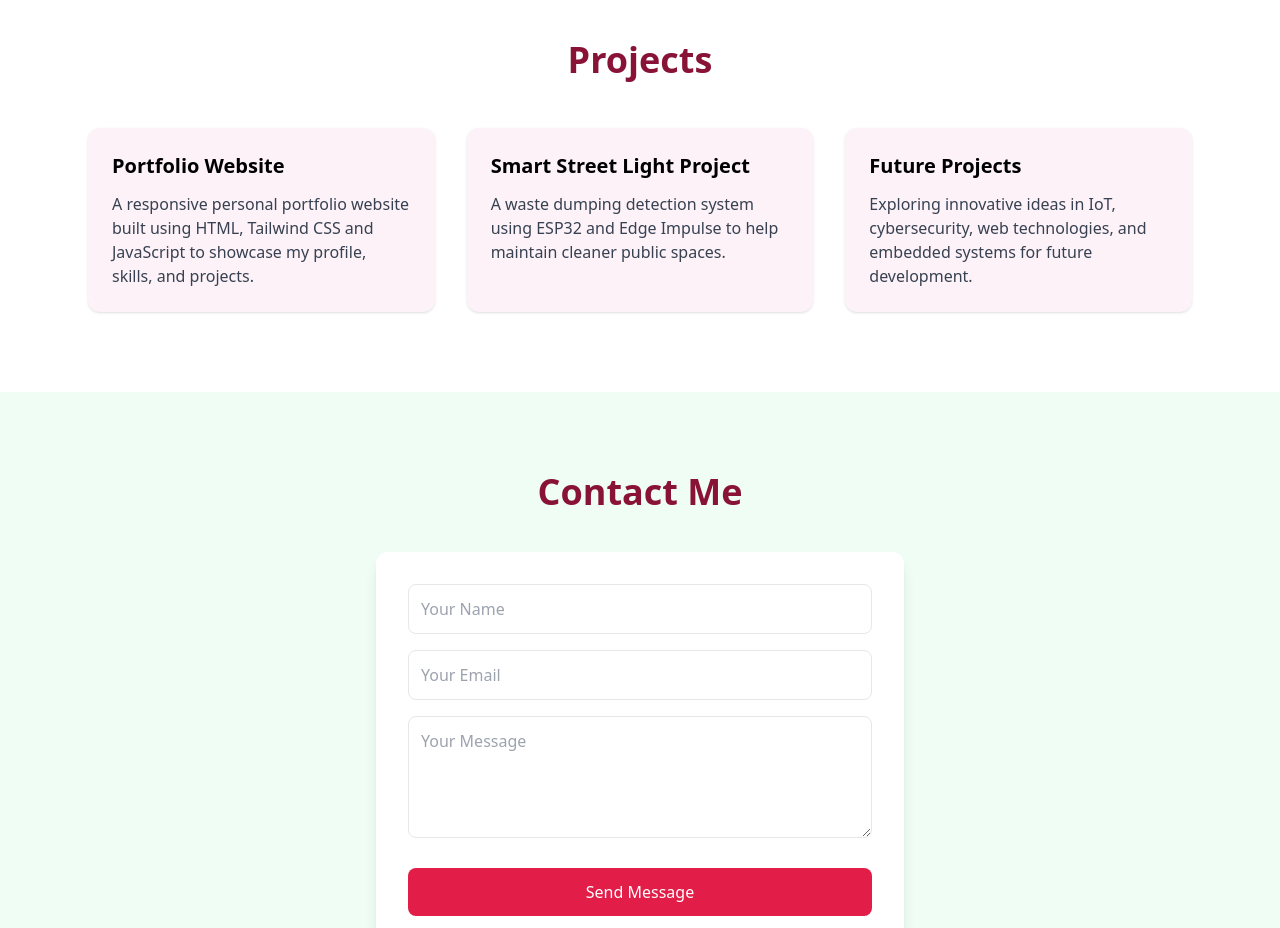
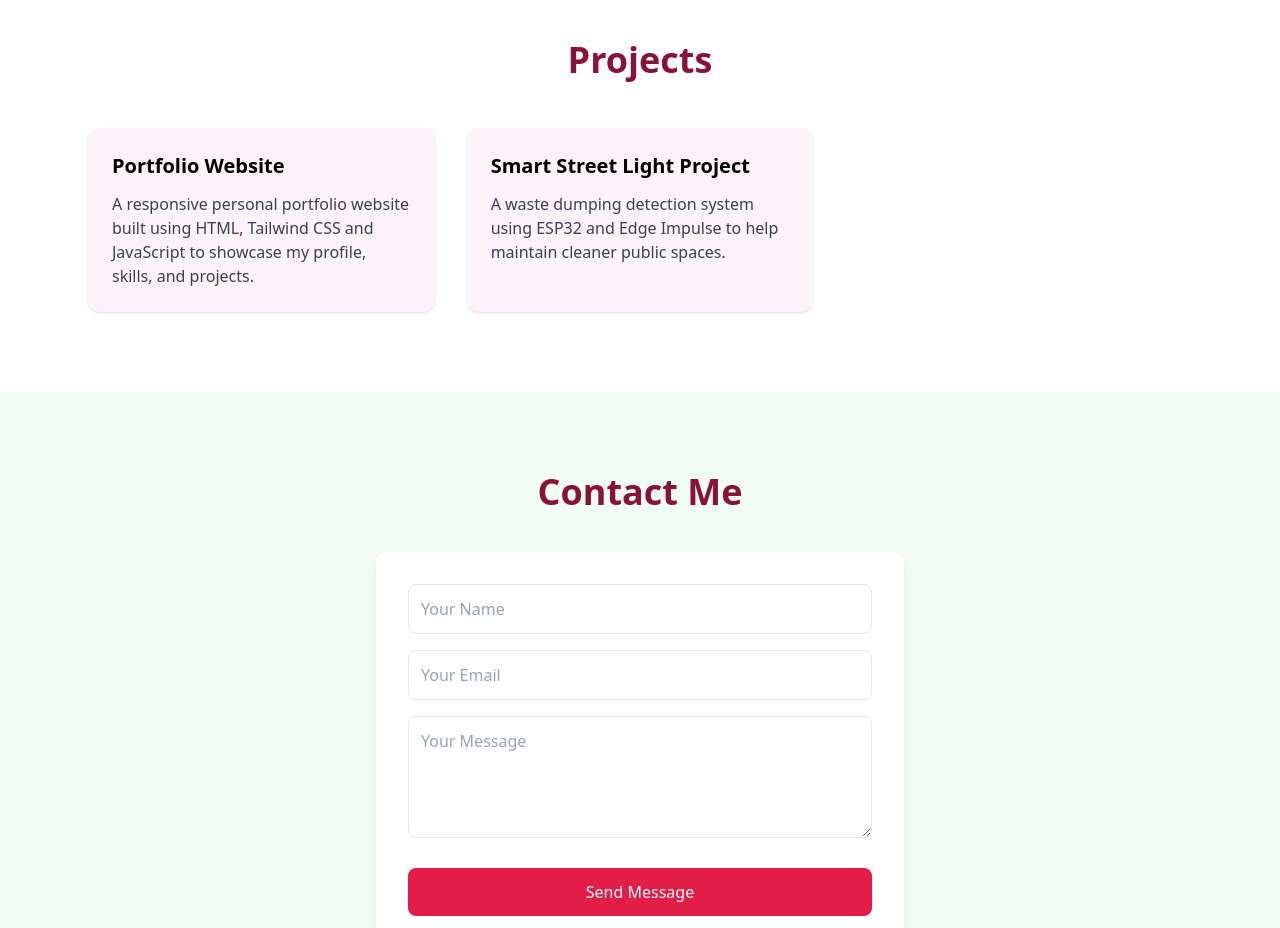
Before and after one commit to AnaghaGinesh/Mulearn_7Day_Bootcamp, a plain HTML site: page index.html in a window 1280 px wide. Shown: the part 1320-2248 px from the top of the page. Drawn offline with nearby package versions, Linux system fonts and the light colour scheme.

Commit message:
Remove Future Projects section from index.html
Removed the 'Future Projects' section from the index.html file.

```diff
--- a/index.html
+++ b/index.html
@@ -204,20 +204,6 @@
 
                 </div>
 
-                <div class="bg-pink-50 p-6 rounded-xl shadow hover:shadow-xl transition">
-
-                    <h3 class="font-bold text-xl mb-3">
-                        Future Projects
-                    </h3>
-
-                    <p class="text-gray-700">
-                        Exploring innovative ideas in IoT,
-                        cybersecurity, web technologies, and embedded
-                        systems for future development.
-                    </p>
-
-                </div>
-
             </div>
 
         </div>
```
